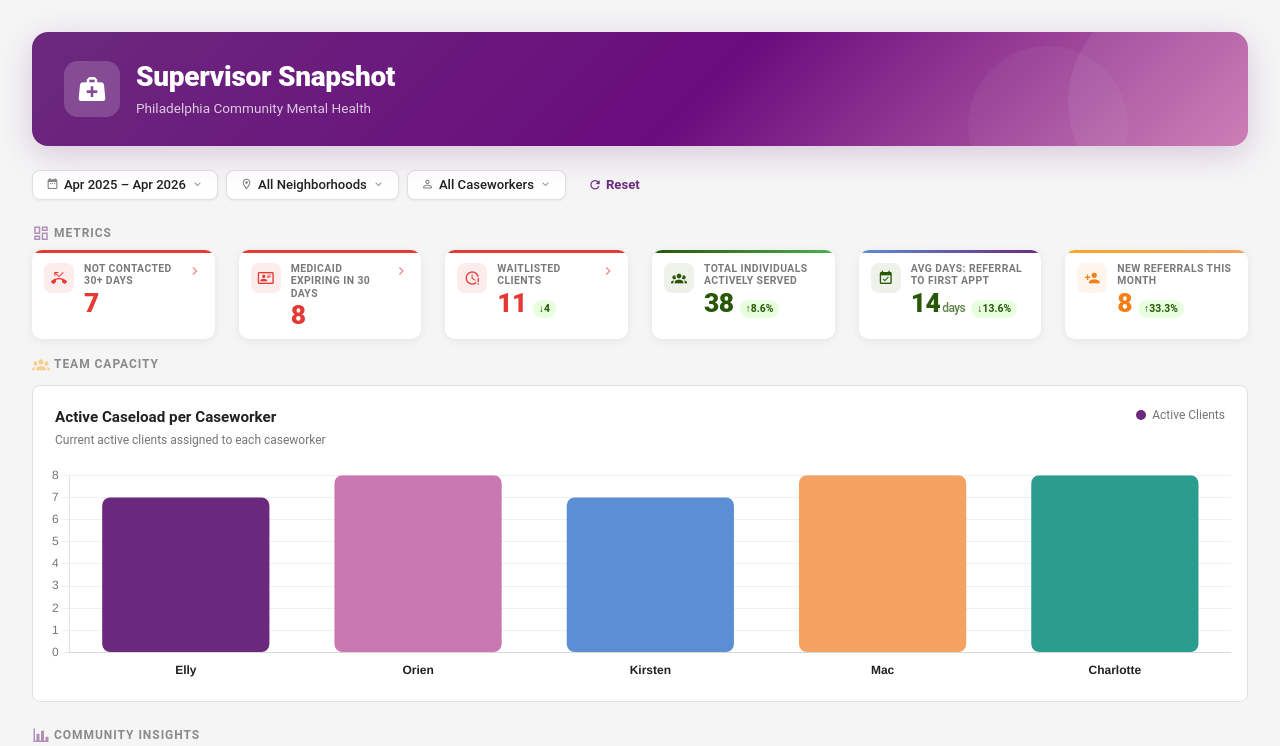
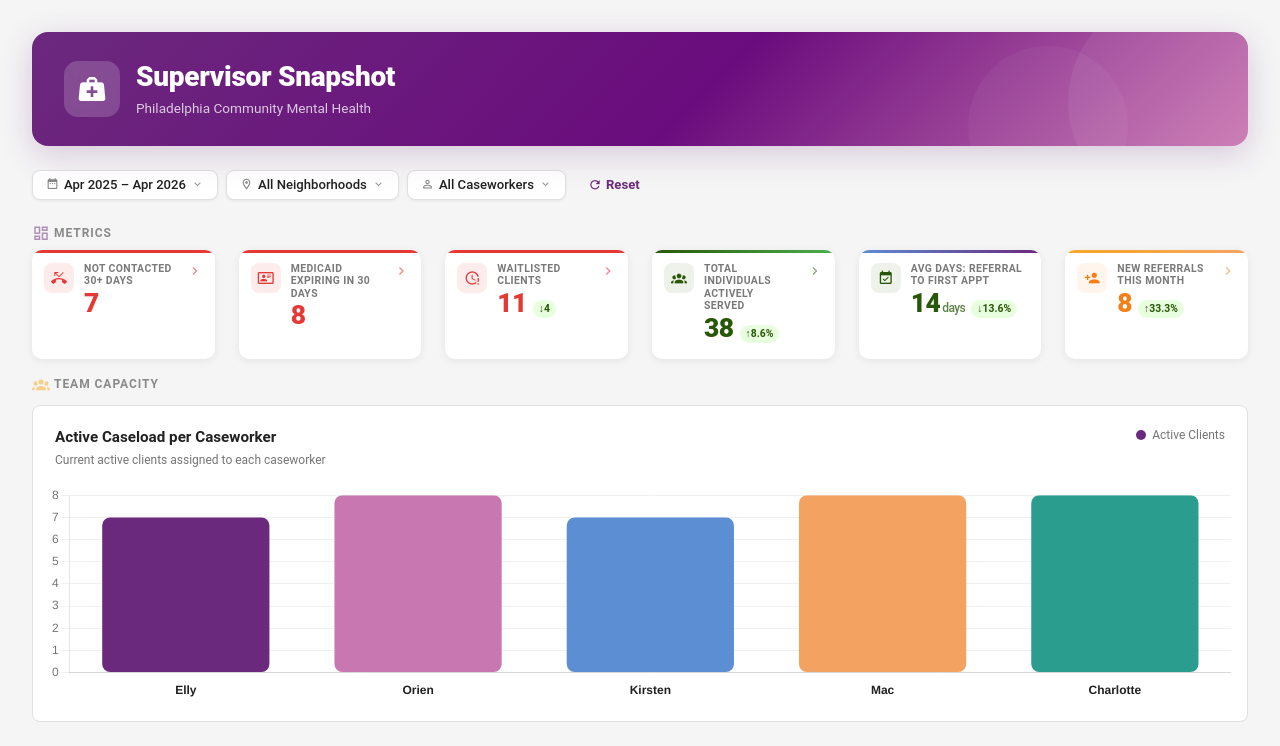
Before and after one commit to kmcconnell4/Protogen_Academy_300_Supervisor_Snapshot, a Vue app: page / in a window 1280 px wide. Shown: the top 746 px of the page. Built offline with nearby package versions, Linux system fonts and the light colour scheme.

Commit message:
feat: enhance MetricTile and SummaryRow components with clickable functionality and event emissions

```diff
--- a/src/components/MetricTile.vue
+++ b/src/components/MetricTile.vue
@@ -1,5 +1,13 @@
 <template>
-  <div class="metric-tile" :class="[`metric-tile--${color}`, { 'metric-tile--compact': compact }]">
+  <div
+    class="metric-tile"
+    :class="[`metric-tile--${color}`, { 'metric-tile--compact': compact, 'metric-tile--clickable': clickable }]"
+    :role="clickable ? 'button' : undefined"
+    :tabindex="clickable ? 0 : undefined"
+    @click="clickable && $emit('tile-click')"
+    @keydown.enter.prevent="clickable && $emit('tile-click')"
+    @keydown.space.prevent="clickable && $emit('tile-click')"
+  >
     <!-- Top accent gradient -->
     <div class="metric-tile__accent" :style="{ background: gradient }" />
 
@@ -22,6 +30,7 @@
             >{{ trendArrow }}{{ Math.abs(changePct).toFixed(1) }}%</span>
           </div>
         </div>
+        <v-icon v-if="clickable" class="metric-tile__open-arrow" :color="hexColor" size="16" aria-hidden="true">mdi-chevron-right</v-icon>
       </div>
     </template>
 
@@ -63,7 +72,10 @@ const props = defineProps<{
   suffix?: string
   lowerIsBetter?: boolean
   compact?: boolean
+  clickable?: boolean
 }>()
+
+defineEmits<{ 'tile-click': [] }>()
 
 const COLOR_MAP: Record<string, { hex: string; gradient: string }> = {
   success: { hex: '#285707', gradient: 'linear-gradient(90deg, #285707 0%, #4caf50 100%)' },
@@ -172,6 +184,27 @@ const trendClass = computed(() => (isPositive.value ? 'trend--positive' : 'trend
   box-sizing: border-box;
 }
 
+.metric-tile--clickable {
+  cursor: pointer;
+  transition: box-shadow 0.15s ease, transform 0.15s ease;
+}
+
+.metric-tile--clickable:hover {
+  box-shadow: 0 4px 16px rgba(0, 0, 0, 0.12);
+  transform: translateY(-1px);
+}
+
+.metric-tile--clickable:focus-visible {
+  outline: none;
+  box-shadow: 0 0 0 3px rgba(107, 41, 125, 0.3);
+}
+
+.metric-tile__open-arrow {
+  flex-shrink: 0;
+  opacity: 0.55;
+  margin-left: auto;
+}
+
 .metric-tile--compact .metric-tile__accent {
   height: 3px;
 }
--- a/src/components/SummaryRow.vue
+++ b/src/components/SummaryRow.vue
@@ -6,9 +6,11 @@
       :value="totalActive"
       :prior-value="priorActive"
       :compact="true"
+      :clickable="true"
       color="success"
       icon="mdi-account-group"
       aria-label="Total individuals actively served with trend"
+      @tile-click="$emit('total-active-click')"
     />
   </v-col>
   <v-col cols="12" sm="6" md="2">
@@ -30,9 +32,11 @@
       :value="newReferrals"
       :prior-value="priorReferrals"
       :compact="true"
+      :clickable="true"
       color="warning"
       icon="mdi-account-plus"
       aria-label="New referrals this month compared to prior month"
+      @tile-click="$emit('new-referrals-click')"
     />
   </v-col>
 </template>
@@ -48,4 +52,9 @@ defineProps<{
   priorAvgDays: number
   priorReferrals: number
 }>()
+
+defineEmits<{
+  'total-active-click': []
+  'new-referrals-click': []
+}>()
 </script>
--- a/src/composables/useDashboardData.ts
+++ b/src/composables/useDashboardData.ts
@@ -120,6 +120,10 @@ export function useDashboardData() {
     ).length,
   )
 
+  const newReferralsThisMonthClients = computed(() =>
+    filteredClients.value.filter((c) => c.referralDate.startsWith(currentMonthStr)),
+  )
+
   // ── Chart data helpers ───────────────────────────────────────────────────────
 
   const caseloadPerCaseworker = computed(() => {
@@ -173,6 +177,7 @@ export function useDashboardData() {
     totalActiveCount,
     avgDaysToFirstAppointment,
     newReferralsThisMonth,
+    newReferralsThisMonthClients,
     caseloadPerCaseworker,
     referralsByNeighborhood,
     sitesByIndividualsServed,
--- a/src/views/DashboardView.vue
+++ b/src/views/DashboardView.vue
@@ -30,6 +30,8 @@
           :prior-active="data.priorMonthSnapshot.totalActiveClients"
           :prior-avg-days="data.priorMonthSnapshot.avgDaysToFirstAppointment"
           :prior-referrals="data.priorMonthSnapshot.newReferrals"
+          @total-active-click="onTotalActiveClick"
+          @new-referrals-click="onNewReferralsClick"
         />
       </v-row>
     </section>
@@ -113,12 +115,14 @@ const {
   filters,
   resetFilters,
   filteredClients,
+  activeClients,
   waitlistedClients,
   notContactedIn30Days,
   medicaidExpiringIn30Days,
   totalActiveCount,
   avgDaysToFirstAppointment,
   newReferralsThisMonth,
+  newReferralsThisMonthClients,
   caseloadPerCaseworker,
   referralsByNeighborhood,
   sitesByIndividualsServed,
@@ -232,6 +236,43 @@ function onNeighborhoodClick(neighborhood: string) {
     ],
   })
 }
+
+function onTotalActiveClick() {
+  openChartDrawer({
+    title: 'Total Individuals Actively Served',
+    icon: 'mdi-account-group',
+    clients: activeClients.value,
+    columns: [
+      { key: 'clientName', label: 'Client' },
+      { key: 'assignedCaseworker', label: 'Caseworker' },
+      { key: 'neighborhood', label: 'Neighborhood' },
+      {
+        key: 'lastContactDate',
+        label: 'Last Contact',
+        align: 'right',
+        badge: (c) => {
+          const d = daysSince(c.lastContactDate)
+          const variant = d < 20 ? 'success' : d < 30 ? 'warning' : 'error'
+          return { text: `${d}d`, variant }
+        },
+      },
+    ],
+  })
+}
+
+function onNewReferralsClick() {
+  openChartDrawer({
+    title: 'New Referrals This Month',
+    icon: 'mdi-account-plus',
+    clients: newReferralsThisMonthClients.value,
+    columns: [
+      { key: 'clientName', label: 'Client' },
+      { key: 'assignedCaseworker', label: 'Caseworker' },
+      { key: 'neighborhood', label: 'Neighborhood' },
+      { key: 'careTypeNeeded', label: 'Care Needed' },
+    ],
+  })
+}
 </script>
 
 <style scoped>
```
